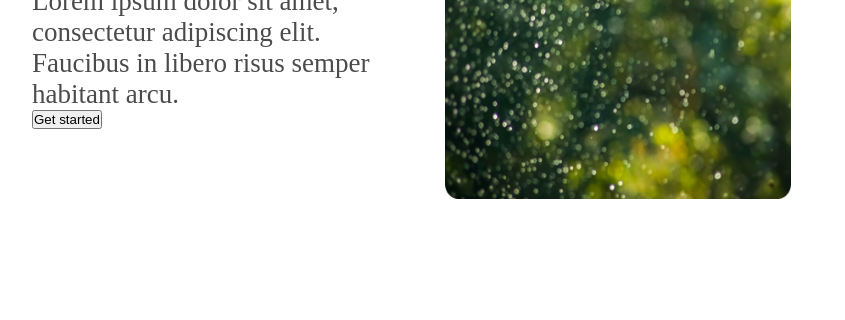
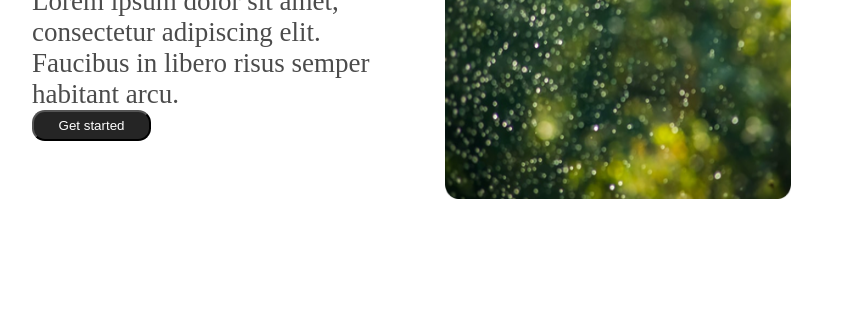
Before and after one commit to Sofia-Arias017/Landing-page-designs, a plain HTML site: page src/views/page2.html in a window 1280 px wide. Shown: the part 321-641 px from the top of the page, 42-887 px from the left. Drawn offline with Linux system fonts and the light colour scheme.

Commit message:
feat: :lipstick: Agregar boton y terminar
se agrego el estilo del boton y se termino la pagina

```diff
--- a/src/css/page2.css
+++ b/src/css/page2.css
@@ -106,3 +106,12 @@ body{
     width: 27vw;
 
 }
+
+button{
+    background-color: #252525;
+    color: white;
+    width: 9.3vw;
+    height: 2.4vw;
+    border-radius: 1vw;
+    font-weight: normal;
+}
```
